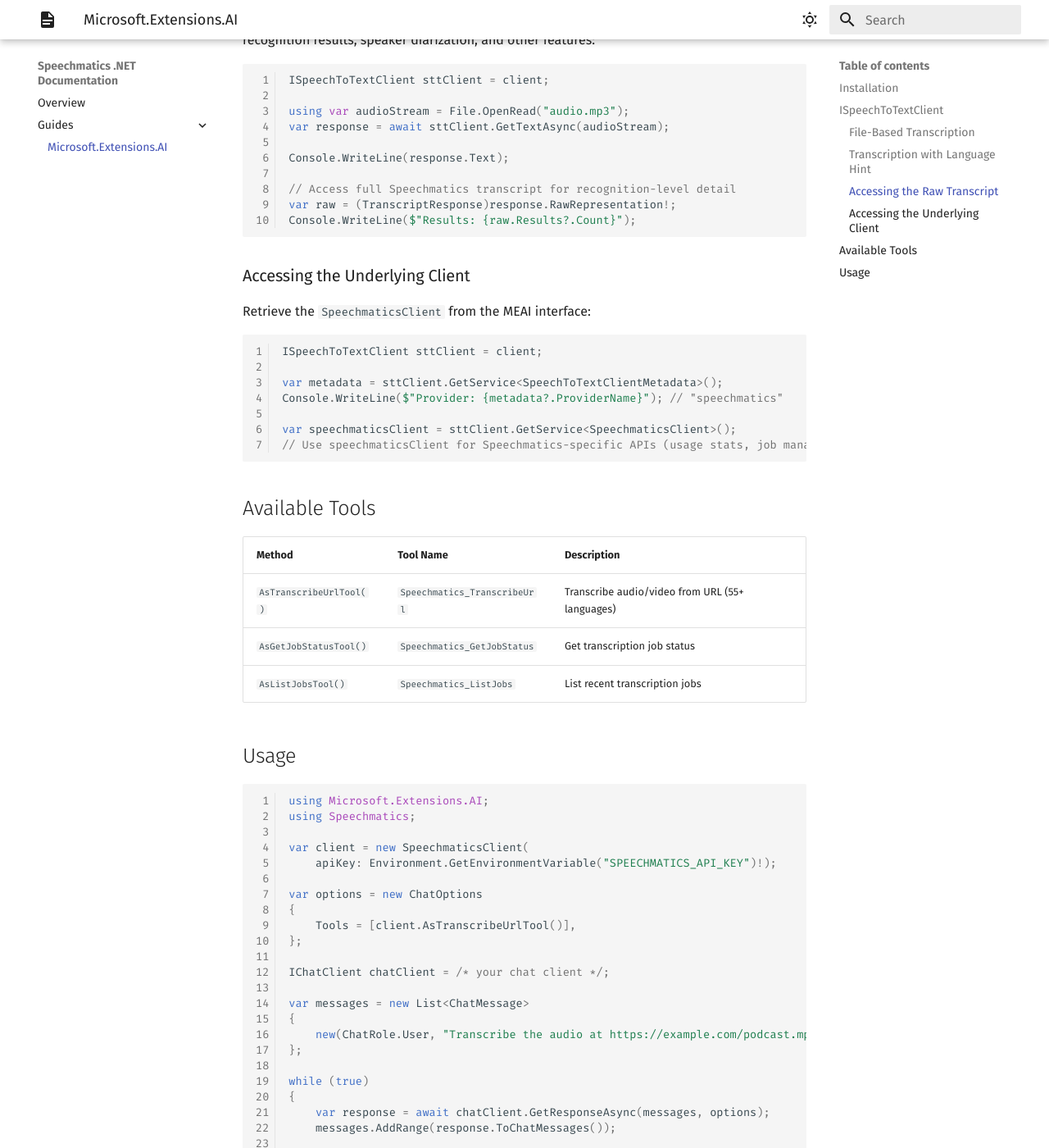
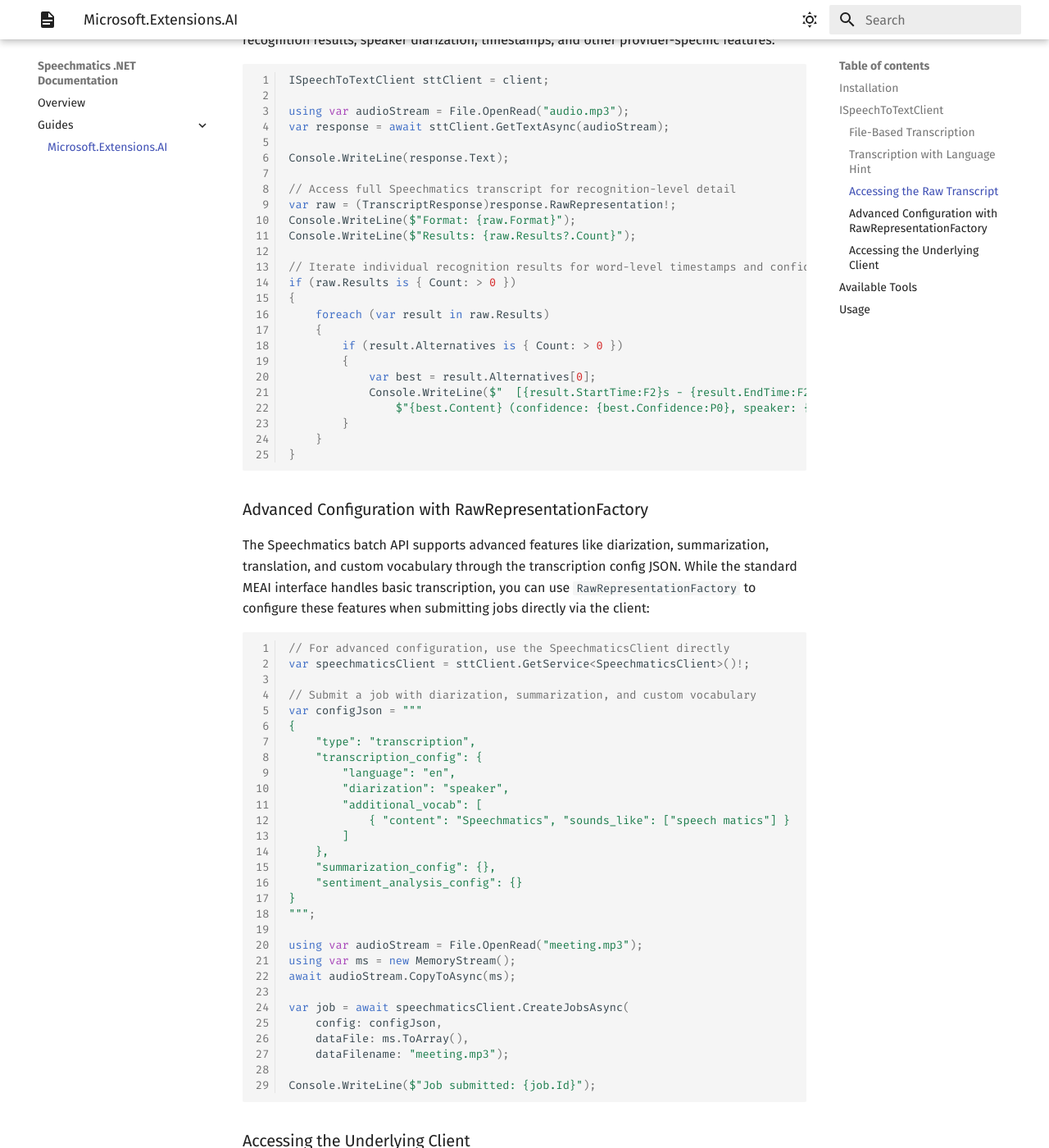
Before and after one commit to tryAGI/Speechmatics, an MkDocs documentation site: the page built from docs/guides/meai.md, in a window 1280 px wide and 1400 px high, scrolled down 1433 px. Shown: the whole window at 82% size. Built offline with MkDocs 1.6.1 and Material for MkDocs 9.7.7, drawn with Linux system fonts in a browser that asks for light colours; the version menu is left out.

Commit message:
Add RawRepresentationFactory and raw response examples to MEAI guide
Co-Authored-By: Claude Opus 4.6 <noreply@anthropic.com>

````diff
--- a/docs/guides/meai.md
+++ b/docs/guides/meai.md
@@ -53,7 +53,7 @@ Console.WriteLine(response.Text);
 
 ### Accessing the Raw Transcript
 
-The raw Speechmatics transcript is available via `RawRepresentation` for advanced access to recognition results, speaker diarization, and other features:
+The raw Speechmatics transcript is available via `RawRepresentation` for advanced access to recognition results, speaker diarization, timestamps, and other provider-specific features:
 
 ```csharp
 ISpeechToTextClient sttClient = client;
@@ -65,7 +65,58 @@ Console.WriteLine(response.Text);
 
 // Access full Speechmatics transcript for recognition-level detail
 var raw = (TranscriptResponse)response.RawRepresentation!;
+Console.WriteLine($"Format: {raw.Format}");
 Console.WriteLine($"Results: {raw.Results?.Count}");
+
+// Iterate individual recognition results for word-level timestamps and confidence
+if (raw.Results is { Count: > 0 })
+{
+    foreach (var result in raw.Results)
+    {
+        if (result.Alternatives is { Count: > 0 })
+        {
+            var best = result.Alternatives[0];
+            Console.WriteLine($"  [{result.StartTime:F2}s - {result.EndTime:F2}s] " +
+                $"{best.Content} (confidence: {best.Confidence:P0}, speaker: {best.Speaker})");
+        }
+    }
+}
+```
+
+### Advanced Configuration with RawRepresentationFactory
+
+The Speechmatics batch API supports advanced features like diarization, summarization, translation, and custom vocabulary through the transcription config JSON. While the standard MEAI interface handles basic transcription, you can use `RawRepresentationFactory` to configure these features when submitting jobs directly via the client:
+
+```csharp
+// For advanced configuration, use the SpeechmaticsClient directly
+var speechmaticsClient = sttClient.GetService<SpeechmaticsClient>()!;
+
+// Submit a job with diarization, summarization, and custom vocabulary
+var configJson = """
+{
+    "type": "transcription",
+    "transcription_config": {
+        "language": "en",
+        "diarization": "speaker",
+        "additional_vocab": [
+            { "content": "Speechmatics", "sounds_like": ["speech matics"] }
+        ]
+    },
+    "summarization_config": {},
+    "sentiment_analysis_config": {}
+}
+""";
+
+using var audioStream = File.OpenRead("meeting.mp3");
+using var ms = new MemoryStream();
+await audioStream.CopyToAsync(ms);
+
+var job = await speechmaticsClient.CreateJobsAsync(
+    config: configJson,
+    dataFile: ms.ToArray(),
+    dataFilename: "meeting.mp3");
+
+Console.WriteLine($"Job submitted: {job.Id}");
 ```
 
 ### Accessing the Underlying Client
````
